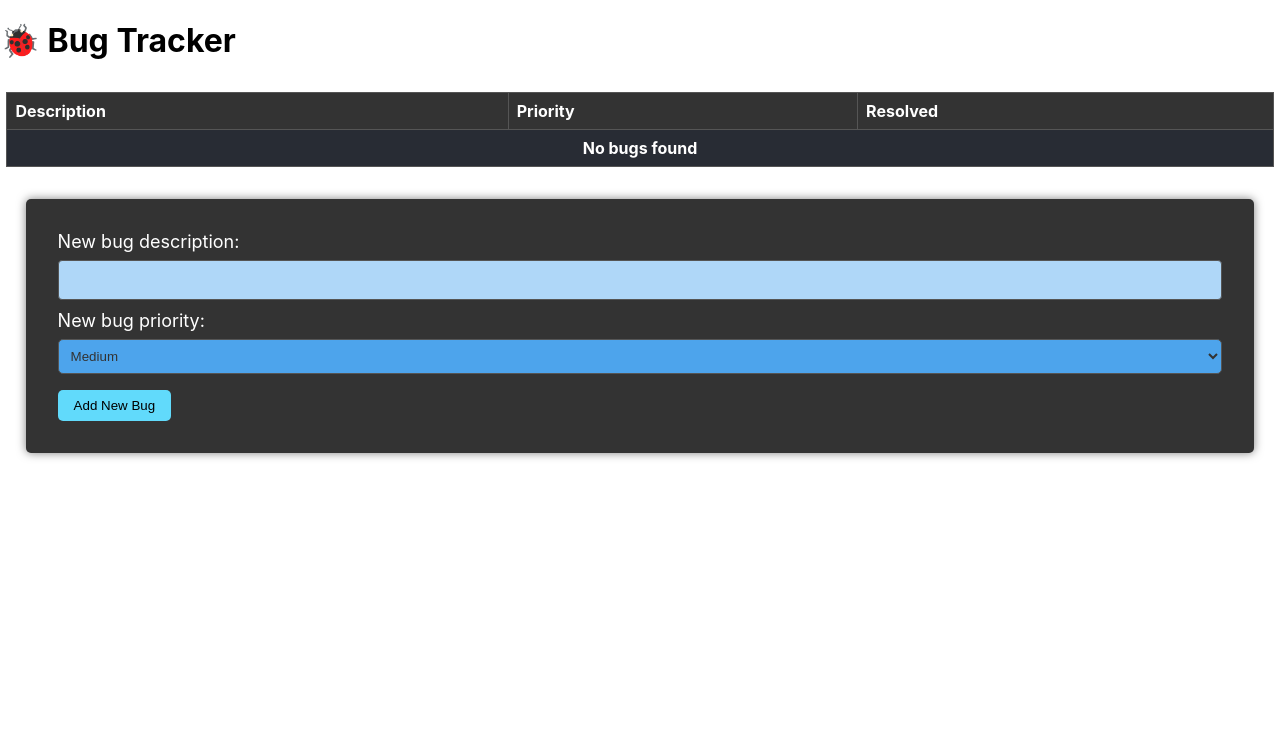
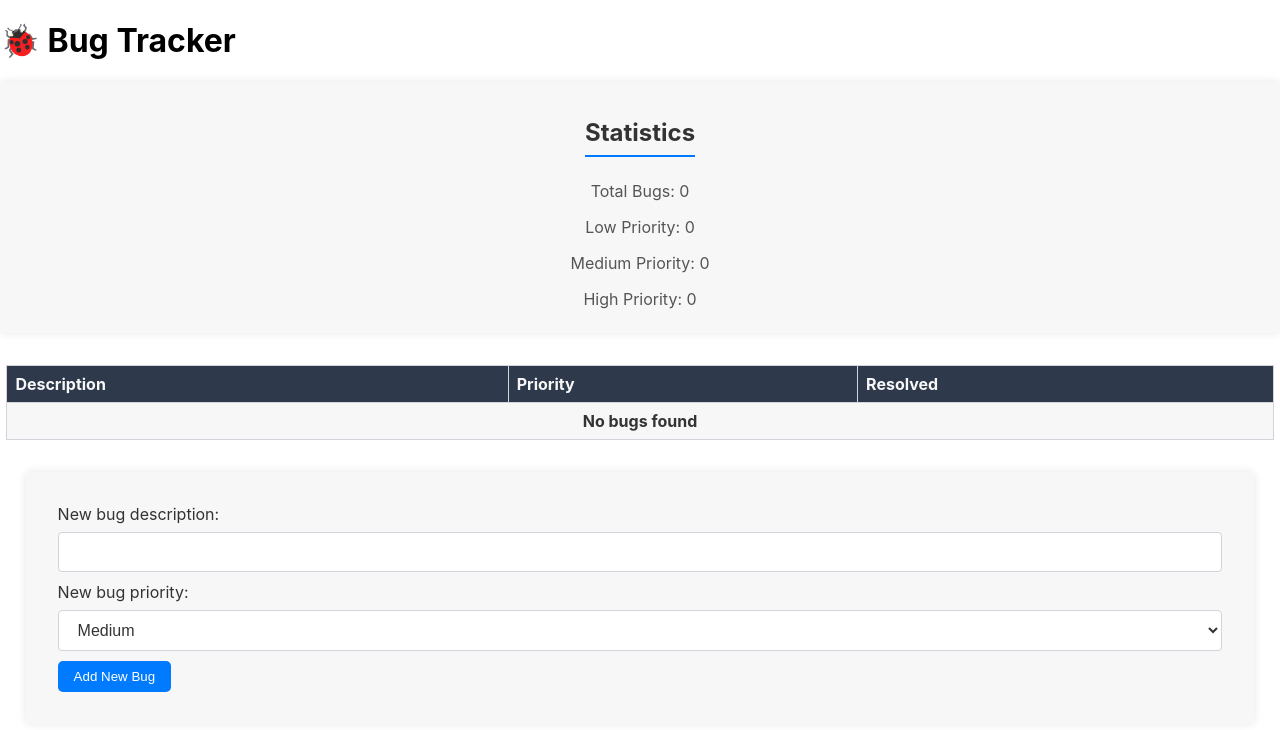
Before and after one commit to gdimit01/react-bug-tracker, a React (Create React App) app: page / in a window 1280 px wide. Shown: the top 730 px of the page. Built offline with nearby package versions, Linux system fonts and the light colour scheme.

Commit message:
mini update

```diff
--- a/src/App.css
+++ b/src/App.css
@@ -1,44 +1,52 @@
-.app {
+.App {
   width: 600px;
   margin: 0 auto;
+  font-family: "Arial", sans-serif;
 }
 
 table {
-  width: 99%; /* You can adjust this based on your layout needs */
+  width: 99%;
   margin: 2rem auto;
   border-collapse: collapse;
 }
 
 thead {
-  background-color: #333;
-  color: white;
+  background-color: #2e3a4b;
+  color: #f7f7f7;
 }
 
 th,
 td {
   padding: 0.5rem;
-  border: 1px solid #555;
+  border: 1px solid #d1d5db;
   text-align: left;
 }
 
 td {
-  background-color: #282c34;
-  color: white;
+  background-color: #f7f7f7;
+  color: #333;
 }
 
-button {
-  background-color: #61dafb; /* Using the color from App-link for a cohesive look */
+button,
+.add-new-bug-form button {
+  background-color: #007bff;
   border: none;
   padding: 0.5rem 1rem;
   cursor: pointer;
   transition: background-color 0.3s ease-in-out;
+  border-radius: 5px;
+  color: white;
 }
 
-button:hover {
-  background-color: #4fa8d4; /* Slightly darker shade for hover effect */
+button:hover,
+.add-new-bug-form button:hover {
+  background-color: #0056b3;
 }
 
-/* If there are no bugs, let's give a little styling to the message */
+button:active,
+.add-new-bug-form button:active {
+  background-color: #004080; /* Slightly darker shade for active state */
+}
 
 td[colspan="4"] {
   text-align: center;
@@ -47,62 +55,60 @@ td[colspan="4"] {
 
 .add-new-bug-form {
   padding: 2rem;
-  background-color: #333; /* slightly darker than table header for distinction */
+  background-color: #f7f7f7;
   margin: 2rem auto;
-  width: 91%; /* adjust as needed */
-  border-radius: 5px; /* rounded corners */
-  box-shadow: 0px 0px 10px rgba(0, 0, 0, 0.5); /* subtle shadow for depth */
+  width: 91%;
+  border-radius: 5px;
+  box-shadow: 0px 0px 10px rgba(0, 0, 0, 0.1);
 }
 
 .add-new-bug-form label {
-  display: block; /* making them block elements */
-  color: white;
-  margin-bottom: 0.5rem; /* space below each label */
-  font-size: calc(10px + 1vmin); /* slightly smaller than main font-size */
+  display: block;
+  color: #333;
+  margin-bottom: 0.5rem;
+  font-size: 1rem;
 }
 
-.add-new-bug-form input[type="text"] {
+.add-new-bug-form input[type="text"],
+.add-new-bug-form select {
   padding: 10px 15px;
-  font-size: 16px;
-  border: 1px solid #555;
+  font-size: 1rem;
+  border: 1px solid #d1d5db;
   border-radius: 4px;
   width: 100%;
   box-sizing: border-box;
   margin-bottom: 10px;
   transition: border-color 0.3s;
-
-  /* Font specific styling */
-  font-family: "Arial", sans-serif; /* This uses Arial as the primary font, but you can replace it with any other font or font-family. */
-  color: #333; /* Color of the text */
-  font-weight: bold; /* Normal weight */
-  background-color: rgb(175, 215, 248);
+  color: #333;
+  background-color: white;
 }
 
-/* On focus styling */
 .add-new-bug-form input[type="text"]:focus {
   border-color: #007bff;
   outline: none;
 }
 
-.add-new-bug-form select {
-  width: 100%; /* full width of form */
-  padding: 0.5rem;
-  border: 1px solid #555;
-  border-radius: 5px; /* rounded corners */
-  margin-bottom: 1rem; /* space after each input or select */
-  color: #333; /* text color */
-  background-color: rgb(77, 164, 236); /* input background */
+.statistics-dashboard {
+  background-color: #f7f7f7;
+  border-radius: 5px;
+  padding: 1rem 2rem;
+  margin: 1rem 0;
+  box-shadow: 0px 0px 10px rgba(0, 0, 0, 0.1);
+  display: flex;
+  flex-direction: column;
+  align-items: center;
 }
 
-.add-new-bug-form button {
-  background-color: #61dafb; /* using color from App-link */
-  border: none;
-  padding: 0.5rem 1rem;
-  cursor: pointer;
-  transition: background-color 0.3s ease-in-out;
-  border-radius: 5px;
+.statistics-dashboard h2 {
+  color: #333;
+  margin-bottom: 1rem;
+  font-size: 1.5rem;
+  border-bottom: 2px solid #007bff;
+  padding-bottom: 0.5rem;
 }
 
-.add-new-bug-form button:hover {
-  background-color: #4fa8d4; /* slightly darker shade for hover effect */
+.statistics-dashboard p {
+  color: #555;
+  font-size: 1rem;
+  margin: 0.5rem 0;
 }
--- a/src/App.tsx
+++ b/src/App.tsx
@@ -1,55 +1,72 @@
-import React, { FormEvent } from "react";
-import logo from "./logo.svg";
+import React, { useState, FormEvent } from "react";
 import "./App.css";
-import { useState } from "react";
 import { BugPriority, IBug } from "./IBug";
 import { v4 as uuid } from "uuid";
 import BugListTable from "./BugListTable";
 
+interface BugStatisticsProps {
+  bugs: IBug[];
+}
+
+function BugStatistics({ bugs }: BugStatisticsProps) {
+  const totalBugs = bugs.length;
+  const lowPriorityBugs = bugs.filter((bug) => bug.priority === "Low").length;
+  const mediumPriorityBugs = bugs.filter(
+    (bug) => bug.priority === "Medium"
+  ).length;
+  const highPriorityBugs = bugs.filter((bug) => bug.priority === "High").length;
+
+  return (
+    <div className="statistics-dashboard">
+      <h2>Statistics</h2>
+      <p>Total Bugs: {totalBugs}</p>
+      <p>Low Priority: {lowPriorityBugs}</p>
+      <p>Medium Priority: {mediumPriorityBugs}</p>
+      <p>High Priority: {highPriorityBugs}</p>
+    </div>
+  );
+}
+
 function App() {
-  const [newBugDescription, setNewBugDescription] = useState<string>("");
-  const [newBugPriority, setNewBugPriority] = useState<string>("Medium");
+  const [newBugDescription, setNewBugDescription] = useState("");
+  const [newBugPriority, setNewBugPriority] = useState("Medium");
   const [bugsList, setBugsList] = useState<IBug[]>([]);
 
   const addNewBug = (event: FormEvent) => {
     event.preventDefault();
-
-    const newBug: IBug = {
+    const newBug = {
       id: uuid(),
       description: newBugDescription,
       priority: newBugPriority as BugPriority,
     };
-    setBugsList([...bugsList, newBug]);
+    setBugsList((prevBugs) => [...prevBugs, newBug]);
     setNewBugDescription("");
     setNewBugPriority("Medium");
   };
 
   const deleteBug = (id: string) => {
-    const bugs = bugsList.filter((bug) => bug.id !== id);
-    setBugsList(bugs);
+    setBugsList((prevBugs) => prevBugs.filter((bug) => bug.id !== id));
   };
 
   return (
-    <div className="App">
+    <>
       <h1 className="App-header">🐞 Bug Tracker</h1>
-      <BugListTable
-        bugs={bugsList}
-        onDeleteBug={(id: string) => deleteBug(id)}
-      />
+      <BugStatistics bugs={bugsList} />
+      <BugListTable bugs={bugsList} onDeleteBug={deleteBug} />
       <div className="add-new-bug-form">
         <form onSubmit={addNewBug}>
-          <label htmlFor="newBugDescription">New bug description: </label>
+          <label htmlFor="newBugDescription">New bug description:</label>
           <input
             type="text"
             id="newBugDescription"
             value={newBugDescription}
-            onChange={(event) => setNewBugDescription(event.target.value)}
+            onChange={(e) => setNewBugDescription(e.target.value)}
           />
-          <label htmlFor="newBugPriority">New bug priority: </label>
+          <label htmlFor="newBugPriority">New bug priority:</label>
           <select
             id="newBugPriority"
             value={newBugPriority}
-            onChange={(event) => setNewBugPriority(event.target.value)}
+            onChange={(e) => setNewBugPriority(e.target.value)}
           >
             <option value="Low">Low</option>
             <option value="Medium">Medium</option>
@@ -58,7 +75,7 @@ function App() {
           <button type="submit">Add New Bug</button>
         </form>
       </div>
-    </div>
+    </>
   );
 }
 
```
